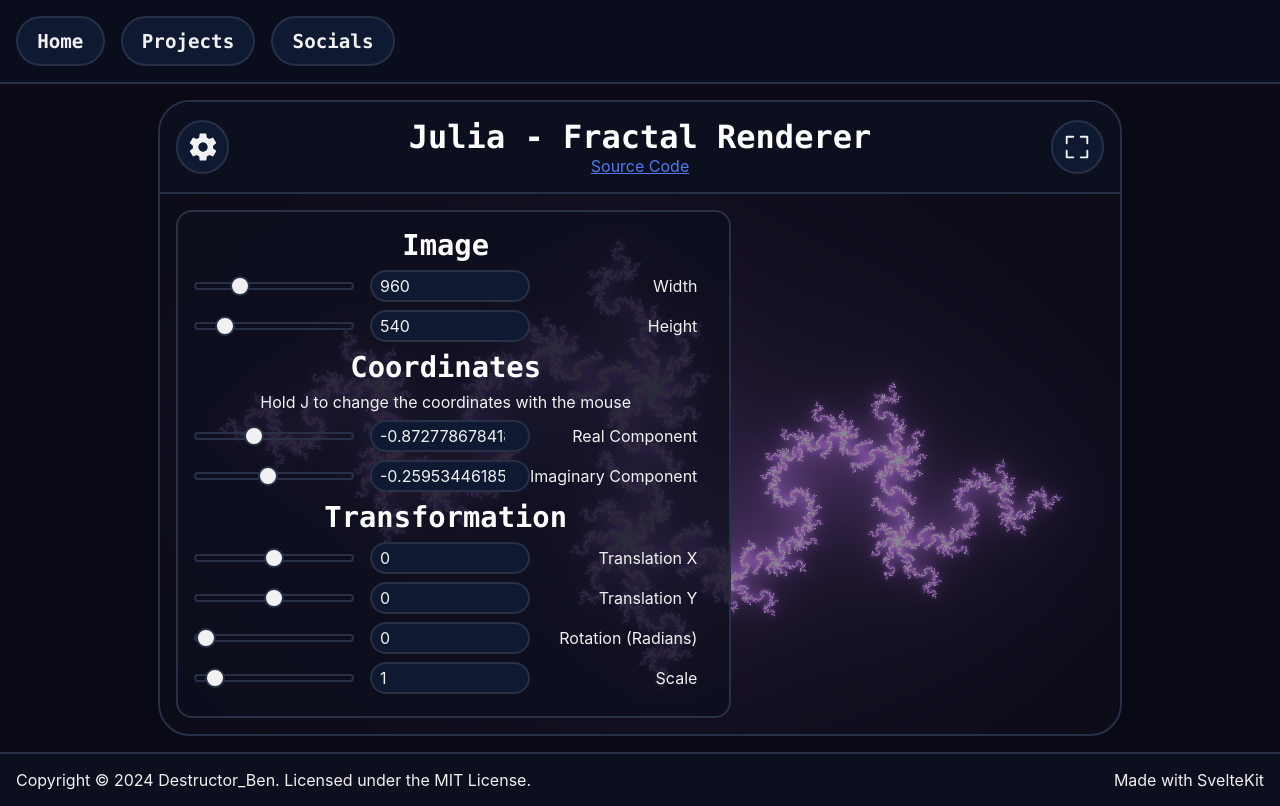
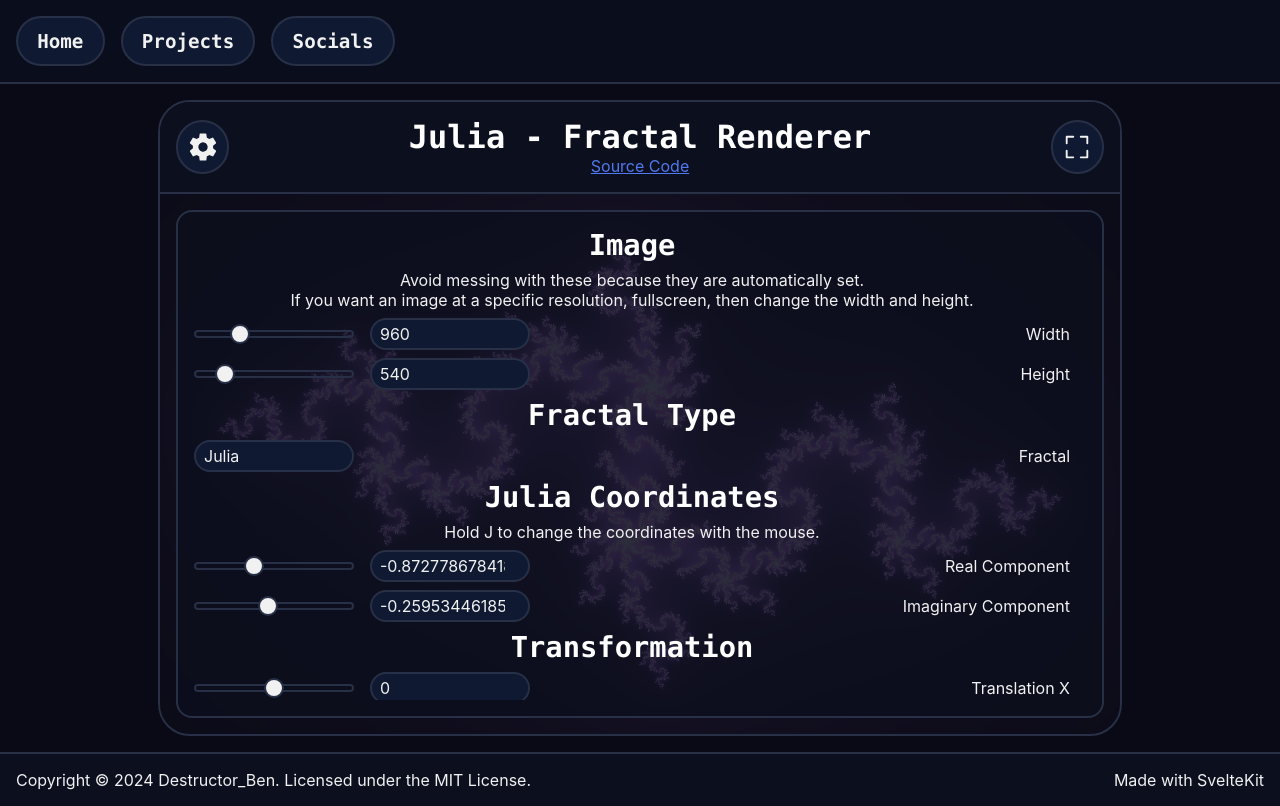
Before and after one commit to Destructor-Ben/destructor-ben.github.io, a SvelteKit app: page /projects/julia in a window 1280 px wide. Both pictures are taken after a click on the button 202 px from the left and 147 px from the top of the page. Built offline with nearby package versions, Linux system fonts and the light colour scheme.

Commit message:
Improve julia settings further

```diff
--- a/src/lib/components/NumberInput.svelte
+++ b/src/lib/components/NumberInput.svelte
@@ -1,6 +1,7 @@
 <script lang="ts">
   import type { Snippet } from "svelte";
 
+  // TODO: add colouring for being disabled
   interface Props {
     children: Snippet,
     value: number,
--- /dev/null
+++ b/src/lib/components/SelectInput.svelte
@@ -0,0 +1,56 @@
+<script lang="ts">
+  import type { Snippet } from "svelte";
+
+  interface Props {
+    children: Snippet,
+    value: any,
+    options: { id: any, name: string }[],
+  }
+
+  let { children, value = $bindable(), options }: Props = $props();
+</script>
+
+<!-- TODO: dropdown arrow -->
+<div class="input">
+  <select bind:value={value}>
+    {#each options as option (option.id)}
+      <option value={option.id}>{option.name}</option>
+    {/each}
+  </select>
+
+  <label>{@render children()}</label>
+</div>
+
+<style>
+  .input {
+    display: flex;
+    align-items: center;
+    justify-content: space-between;
+    width: 100%;
+
+    & > div {
+      display: flex;
+      align-items: center;
+      justify-content: space-between;
+      gap: 1em;
+    }
+  }
+
+  select {
+    appearance: none;
+    -webkit-appearance: none;
+
+    width: 10em;
+    background-color: var(--col-fg);
+    border: var(--border);
+    border-radius: 1000rem;
+    padding: 0.25em 0.5em;
+
+    option {
+      background-color: var(--col-fg);
+      border: var(--border);
+      border-radius: 1000rem;
+      padding: 0.25em 0.5em;
+    }
+  }
+</style>
--- a/src/lib/julia/fractals/mandlebrot.ts
+++ b/src/lib/julia/fractals/mandlebrot.ts
@@ -26,6 +26,7 @@ export const functionDetails = {
 
     // Update position
     // TODO: innefficient
+    // TODO: allow doing exponent with julia
     //float tempX = x * x - y * y + cx;
     //y = 2.0 * x * y + cy;
     float tempX = pow((x * x + y * y), uExponent / 2.0) * cos(uExponent * atan(y, x)) + cx;
--- a/src/routes/projects/julia/+page.svelte
+++ b/src/routes/projects/julia/+page.svelte
@@ -11,19 +11,23 @@
   import ToggleInput from "$lib/components/ToggleInput.svelte";
 
   import { fly } from "svelte/transition";
+  import SelectInput from "$lib/components/SelectInput.svelte";
 
   // TODO: add option for axes overlay
-  // TODO: make pressing escape with fullscreen also disabled isFullscreen
   // TODO: disable selecting elements with TAB when fullscreened
   // TODO: add better controls for changing transform
-  // TODO: possibly disable the resolution controls, they are only needed for rendering to a specific resolution
   // TOOD: sensitivity controls
   // TODO: add a focus indicator
+  // TODO: fix the select menu being shit
 
   let isFullscreen = $state(false);
   let showSettings = $state(false);
 
   let navbar: HTMLElement;
+
+  const fractalTypes = Object.keys(FractalType)
+                             .filter(key => typeof FractalType[key as any] === 'number')
+                             .map(key => ({ id: FractalType[key as any], name: key }));
 
   // Resize the canvas if we entered fullscreen
   function handleResize() {
@@ -38,14 +42,12 @@
   function toggleFullscreen() {
     isFullscreen = !isFullscreen;
 
+    // Focus canvas and reset canvas size
     if (isFullscreen) {
-      document.documentElement.requestFullscreen();
       canvas.focus();
+      handleResize();
     }
     else {
-      document.exitFullscreen();
-
-      // Reset canvas size
       config.width = defaultConfig.width;
       config.height = defaultConfig.height;
     }
@@ -285,17 +287,30 @@
           <div class="settings-container">
             <h2>Image</h2>
 
-            <NumberInput bind:value={config.width} min={1} max={3840} forceMinMaxNumber={true}>
+            <p>
+              Avoid messing with these because they are automatically set.
+              <br />
+              If you want an image at a specific resolution, fullscreen, then change the width and height.
+            </p>
+
+            <NumberInput bind:value={config.width} min={1} max={3840} forceMinMaxNumber={true} disabled={!isFullscreen}>
               Width
             </NumberInput>
 
-            <NumberInput bind:value={config.height} min={1} max={3840} forceMinMaxNumber={true}>
+            <NumberInput bind:value={config.height} min={1} max={3840} forceMinMaxNumber={true} disabled={!isFullscreen}>
               Height
             </NumberInput>
 
-            <h2>Coordinates</h2>
+            <h2>Fractal Type</h2>
 
-            <p>Hold J to change the coordinates with the mouse</p>
+            <SelectInput bind:value={config.fractal} options={fractalTypes}>
+              Fractal
+            </SelectInput>
+
+            {#if config.fractal === FractalType.Julia}
+              <h2>Julia Coordinates</h2>
+
+              <p>Hold J to change the coordinates with the mouse.</p>
 
               <NumberInput bind:value={config.real} min={-3} max={3} step={0.01}>
                 Real Component
@@ -304,6 +319,17 @@
               <NumberInput bind:value={config.imaginary} min={-3} max={3} step={0.01}>
                 Imaginary Component
               </NumberInput>
+            {/if}
+
+            {#if config.fractal === FractalType.Mandelbrot}
+              <h2>Mandelbrot Exponent</h2>
+
+              <p>Negative and fractional exponents are allowed.</p>
+
+              <NumberInput bind:value={config.exponent} min={-5} max={5} step={0.01}>
+                Exponent
+              </NumberInput>
+            {/if}
 
             <h2>Transformation</h2>
 
@@ -321,6 +347,16 @@
 
             <NumberInput bind:value={config.scale} min={0.01} max={15} step={0.01}>
               Scale
+            </NumberInput>
+
+            <h2>Renderer</h2>
+
+            <NumberInput bind:value={config.maxIterations} min={1} max={1000} step={1}>
+              Iterations - Higher means more quality but slower
+            </NumberInput>
+
+            <NumberInput bind:value={config.radius} min={1} max={1000} step={0.01}>
+              Escape Radius - How far a point must travel to be considered part of the set
             </NumberInput>
           </div>
         </div>
@@ -434,6 +470,10 @@
         flex-direction: column;
         align-items: center;
         gap: 0.5em;
+
+        p {
+          text-align: center;
+        }
       }
     }
   }
```
Lines whose indentation alone changed are shown as unchanged.
